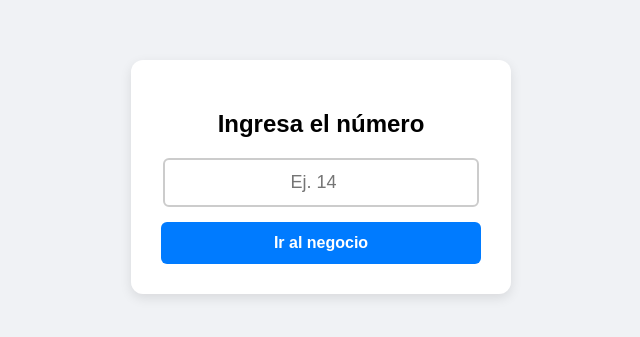
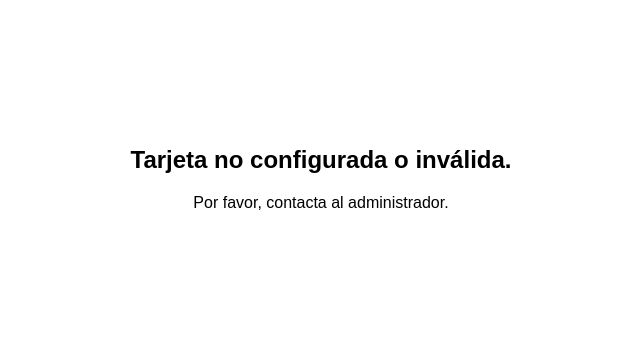
Before and after one commit to eduardoguerrerorosas773-oss/Tarjetas, a plain HTML site: page index.html in a window 1280 px wide. Shown: the part 223-560 px from the top of the page, without its empty margins (319-959 px from the left). Drawn offline with Linux system fonts and the light colour scheme.

Commit message:
Change title and enhance redirection logic
Updated title and added loading animation. Modified client database and redirection logic.

```diff
--- a/index.html
+++ b/index.html
@@ -3,36 +3,36 @@
 <head>
     <meta charset="UTF-8">
     <meta name="viewport" content="width=device-width, initial-scale=1.0">
-    <title>Acceso a Tarjeta</title>
+    <title>Redireccionando...</title>
     <style>
-        body { font-family: sans-serif; display: flex; justify-content: center; align-items: center; height: 100vh; margin: 0; background: #f0f2f5; }
-        .box { text-align: center; background: white; padding: 30px; border-radius: 12px; box-shadow: 0 4px 12px rgba(0,0,0,0.1); width: 85%; max-width: 320px; }
-        input { width: 90%; padding: 12px; font-size: 18px; border: 2px solid #ccc; border-radius: 6px; text-align: center; margin-bottom: 15px; }
-        button { width: 100%; padding: 12px; font-size: 16px; background: #007bff; color: white; border: none; border-radius: 6px; font-weight: bold; cursor: pointer; }
-        .err { color: red; margin-top: 10px; font-size: 14px; display: none; }
+        body { font-family: sans-serif; display: flex; justify-content: center; align-items: center; height: 100vh; margin: 0; background: #ffffff; }
+        .loader { border: 4px solid #f3f3f3; border-top: 4px solid #007bff; border-radius: 50%; width: 30px; height: 30px; animation: spin 1s linear infinite; }
+        @keyframes spin { 0% { transform: rotate(0deg); } 100% { transform: rotate(360deg); } }
     </style>
 </head>
 <body>
-<div class="box">
-    <h2>Ingresa el número</h2>
-    <input type="number" id="num" placeholder="Ej. 14">
-    <button onclick="ir()">Ir al negocio</button>
-    <div id="err" class="err">Tarjeta no registrada aún.</div>
-</div>
+
+    <!-- Animación de carga rápida mientras se procesa la redirección -->
+    <div class="loader"></div>
+
 <script>
-    // BASE DE DATOS DE CLIENTES
+    // 1. OBTENER EL NÚMERO DIRECTAMENTE DE LA URL (ej: ?id=14)
+    const urlParams = new URLSearchParams(window.location.search);
+    const idCliente = urlParams.get('id');
+
+    // 2. BASE DE DATOS DE TUS CLIENTES
     const db = {
-        "1": "https://google.com",
-        "14": "https://www.xvideos.com/"
+        "1": "https://instagram.com",
+        "14": "https://menu-digital-cliente14.com",
+        "15": "https://facebook.com"
     };
 
-    function ir() {
-        const n = document.getElementById("num").value.trim();
-        if (n && db[n]) {
-            window.location.href = db[n];
-        } else {
-            document.getElementById("err").style.display = "block";
-        }
+    // 3. REDIRECCIÓN AUTOMÁTICA
+    if (idCliente && db[idCliente]) {
+        window.location.href = db[idCliente];
+    } else {
+        // Si escanean el QR sin número o el ID no existe, muestra un mensaje amigable
+        document.body.innerHTML = "<div style='text-align:center;'><h2>Tarjeta no configurada o inválida.</h2><p>Por favor, contacta al administrador.</p></div>";
     }
 </script>
 </body>
```
